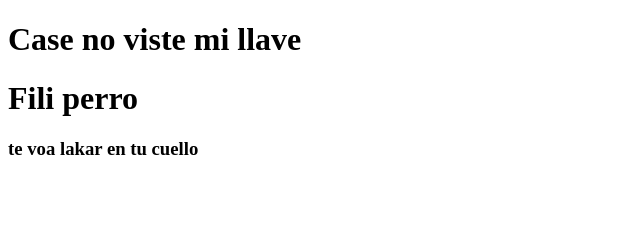
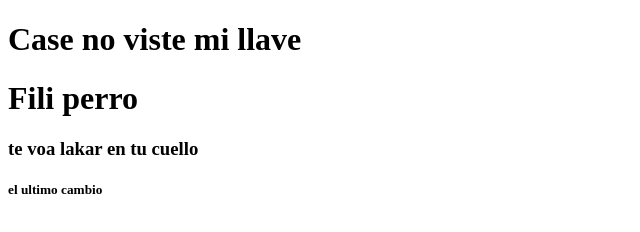
Before and after one commit to wilsonjr465/tecnomundo, a plain HTML site: page index.html in a window 1280 px wide. Shown: the full height of the page, 0-640 px from the left. Drawn offline with Linux system fonts and the light colour scheme.

Commit message:
el ultimito

```diff
--- a/index.html
+++ b/index.html
@@ -10,5 +10,6 @@
     <h1>Case no viste mi llave</h1>
     <h1>Fili perro</h1>
     <h3>te voa lakar en tu cuello</h3>
+    <h5>el ultimo cambio</h5>
 </body>
 </html>
```
